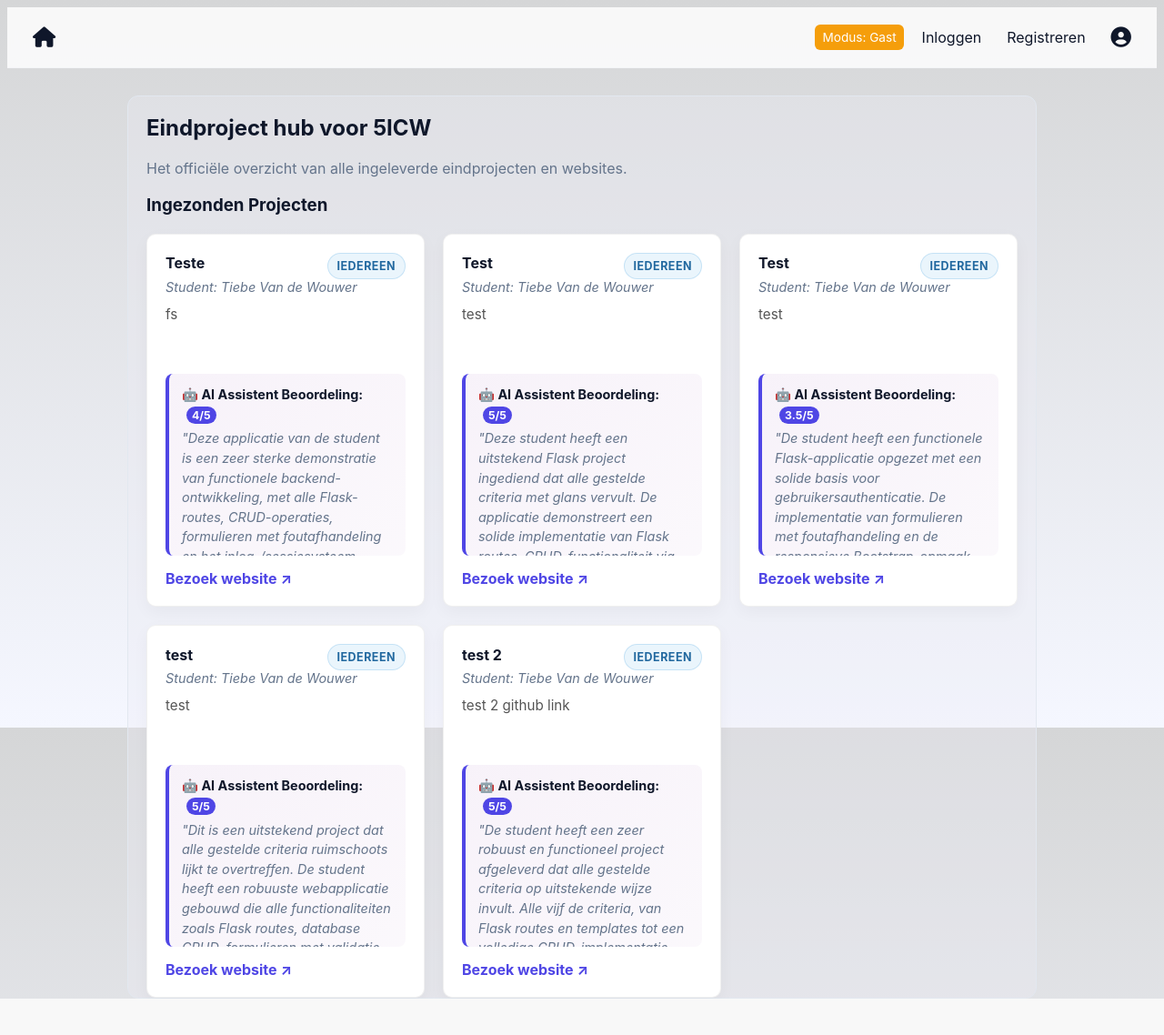
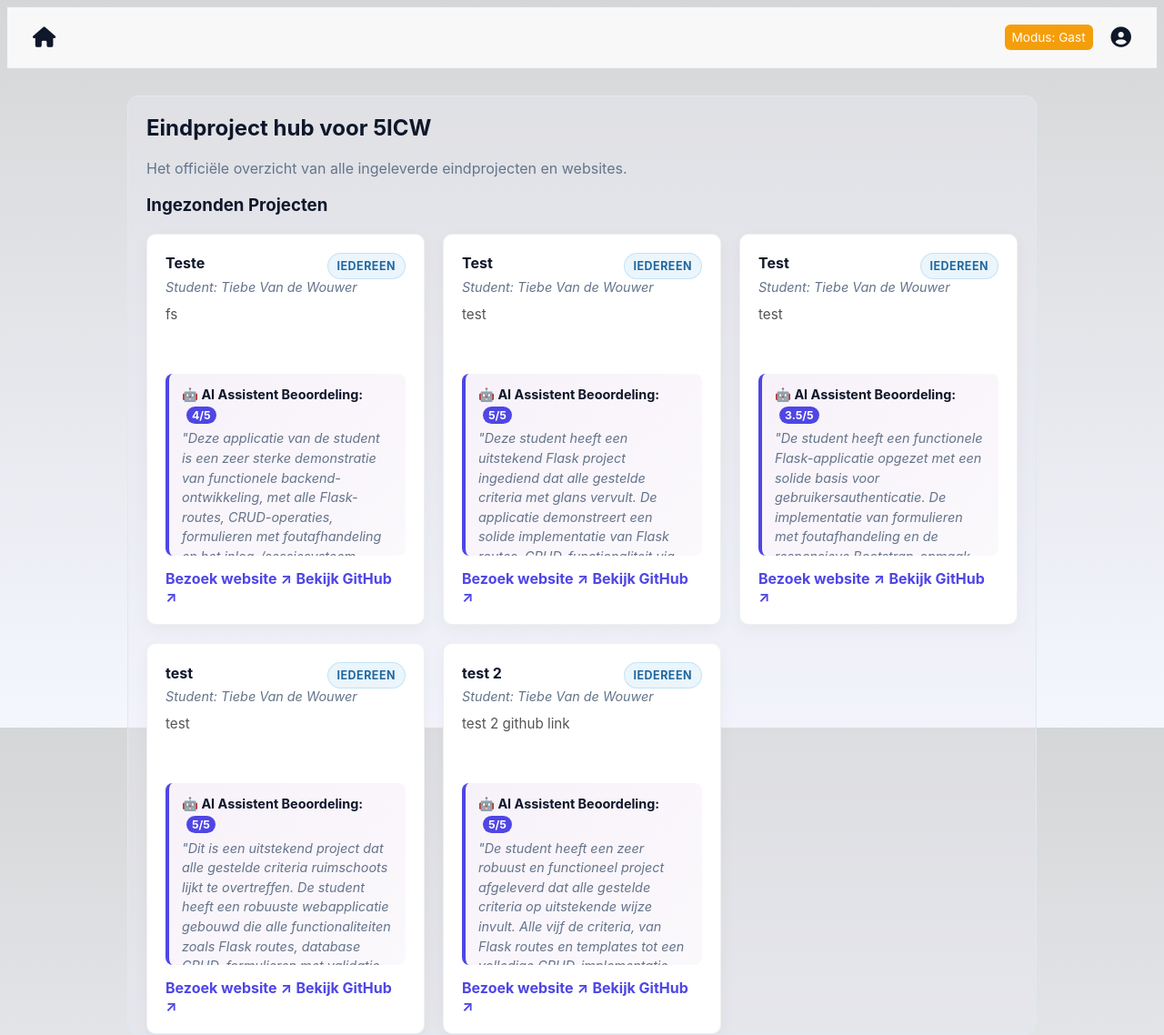
Before and after one commit to tiebe21vdw/ProjectenLijst-5ICW, a Flask app: page / in a window 1280 px wide. Shown: the whole page at 91% size. Before the commit the page ends 1098 px from the top, so only its background shows below. Run offline with Flask 3, Linux system fonts and the light colour scheme; data comes from the database, SQL or seed files in the repository; both versions use the stored data as it was after the commit; some libraries are stand-ins or nearby versions.

Commit message:
github link

```diff
--- a/app.py
+++ b/app.py
@@ -102,6 +102,21 @@ def ensure_project_ai_columns():
     conn.commit()
     conn.close()
 
+# Zorg dat de projects-tabel een github-link kolom heeft
+# Dit maakt het veilig om bestaande databases te upgraden.
+def ensure_project_github_column():
+    conn = get_db_connection()
+    db = conn.cursor()
+    table_exists = db.execute("SELECT name FROM sqlite_master WHERE type='table' AND name='projects'").fetchone()
+    if not table_exists:
+        conn.close()
+        return
+    columns = [row['name'] for row in db.execute("PRAGMA table_info(projects)").fetchall()]
+    if 'github_link' not in columns:
+        db.execute("ALTER TABLE projects ADD COLUMN github_link TEXT")
+        conn.commit()
+    conn.close()
+
 # Native mailfunctie met ingebouwde foutafhandeling
 def send_email(subject, recipients, body):
     msg = EmailMessage()
@@ -129,6 +144,7 @@ def set_theme():
 ensure_project_comment_column()
 ensure_project_visibility_column()
 ensure_project_ai_columns()
+ensure_project_github_column()
 
 # --- HOME PAGINA ---
 @app.route('/')
@@ -182,6 +198,7 @@ def upload_project():
         title = request.form.get('title')
         description = request.form.get('description')
         link = request.form.get('link')
+        github_link = request.form.get('github-link')
         visibility = request.form.get('visibility', 'public')
         user_id = session['user_id']
 
@@ -209,7 +226,7 @@ def upload_project():
         - Titel: {title}
         - Omschrijving: {description}
         - Ingediende URL: {link if link else 'Geen URL ingeleverd'}
-        - GitHub URL: {request.form.get('github-link', 'Geen GitHub link ingeleverd')}
+        - GitHub URL: {github_link if github_link else 'Geen GitHub link ingeleverd'}
 
         Geef je antwoord STRICT in het volgende formaat (vervang de X en de tekst, behoud de labels exact):
         SCORE: X/5
@@ -254,9 +271,9 @@ def upload_project():
         conn = get_db_connection()
         db = conn.cursor()
         db.execute("""
-            INSERT INTO projects (title, description, link, visibility, user_id, ai_score, ai_feedback)
-            VALUES (?, ?, ?, ?, ?, ?, ?)
-        """, (title, description, link, visibility, user_id, ai_score, ai_feedback))
+            INSERT INTO projects (title, description, link, github_link, visibility, user_id, ai_score, ai_feedback)
+            VALUES (?, ?, ?, ?, ?, ?, ?, ?)
+        """, (title, description, link, github_link, visibility, user_id, ai_score, ai_feedback))
         conn.commit()
         conn.close()
 
--- a/init_D8.py
+++ b/init_D8.py
@@ -22,6 +22,7 @@ def init_db():
             title TEXT NOT NULL,
             description TEXT NOT NULL,
             link TEXT,
+            github_link TEXT,
             visibility TEXT DEFAULT 'public',
             user_id INTEGER NOT NULL, -- HIERMEE KOPPELEN WE HET PROJECT AAN EEN GEBRUIKER
             ai_score INTEGER DEFAULT 0,
--- a/templates/index.html
+++ b/templates/index.html
@@ -58,11 +58,19 @@
                     </div>
 
                     <div class="project-actions">
-                        {% if project['link'] %}
-                            <a href="{{ project['link'] }}" target="_blank" class="link-primary">Bezoek website ↗</a>
-                        {% else %}
-                            <span class="muted small italic">Geen link beschikbaar</span>
-                        {% endif %}
+                        <div class="project-links">
+                            {% if project['link'] %}
+                                <a href="{{ project['link'] }}" target="_blank" class="link-primary">Bezoek website ↗</a>
+                            {% endif %}
+
+                            {% if project['github_link'] %}
+                                <a href="{{ project['github_link'] }}" target="_blank" class="link-primary">Bekijk GitHub ↗</a>
+                            {% endif %}
+
+                            {% if not project['link'] and not project['github_link'] %}
+                                <span class="muted small italic">Geen link beschikbaar</span>
+                            {% endif %}
+                        </div>
 
                         {% if session.user_id and (project['user_id'] == session.user_id or session.user_role == 'admin') %}
                             <form action="{{ url_for('delete_project', project_id=project['id']) }}" method="post" onsubmit="return confirm('Weet je zeker dat je dit project wilt verwijderen?');" class="inline-form">
--- a/templates/layout.html
+++ b/templates/layout.html
@@ -7,7 +7,6 @@
     <link rel="stylesheet" href="{{ url_for('static', filename='style.css') }}">
     <link rel="stylesheet" href="https://cdnjs.cloudflare.com/ajax/libs/font-awesome/6.4.0/css/all.min.css">
     <script src="{{ url_for('static', filename='script.js') }}"></script>
-    <script src="https://kit.fontawesome.com/yourcode.js" crossorigin="anonymous"></script>
 </head>
 <body class="{{ theme_class }}">
     <div id="loading-overlay" class="loading-overlay" aria-hidden="true">
@@ -35,12 +34,8 @@
                     {% if session.user_role == 'admin' %}
                         <a href="/admin/dashboard" class="btn btn-accent">Admin Paneel</a>
                     {% endif %}
-
-                    <a href="{{ url_for('logout') }}" class="btn btn-primary">Uitloggen</a>
                 {% else %}
                     <span class="badge-guest">Modus: Gast</span>
-                    <a href="{{ url_for('login') }}" class="nav-link">Inloggen</a>
-                    <a href="{{ url_for('register') }}" class="nav-link">Registreren</a>
                 {% endif %}
 
                 <a href="/profile" class="icon-link" title="Profiel van {{ session.user_name }}">
--- a/templates/profile.html
+++ b/templates/profile.html
@@ -27,6 +27,8 @@
         <button type="submit" class="btn btn-primary">Wijzigingen opslaan</button>
     </form>
 
+    <a href="{{ url_for('logout') }}" style="color: var(--text);">Uitloggen</a>
+
     <div class="profile-theme-panel">
         <h3>Kies je kleuren thema</h3>
         <form action="{{ url_for('set_theme') }}" method="post" class="theme-form">
```
Also changed, not shown: registrants.db.
